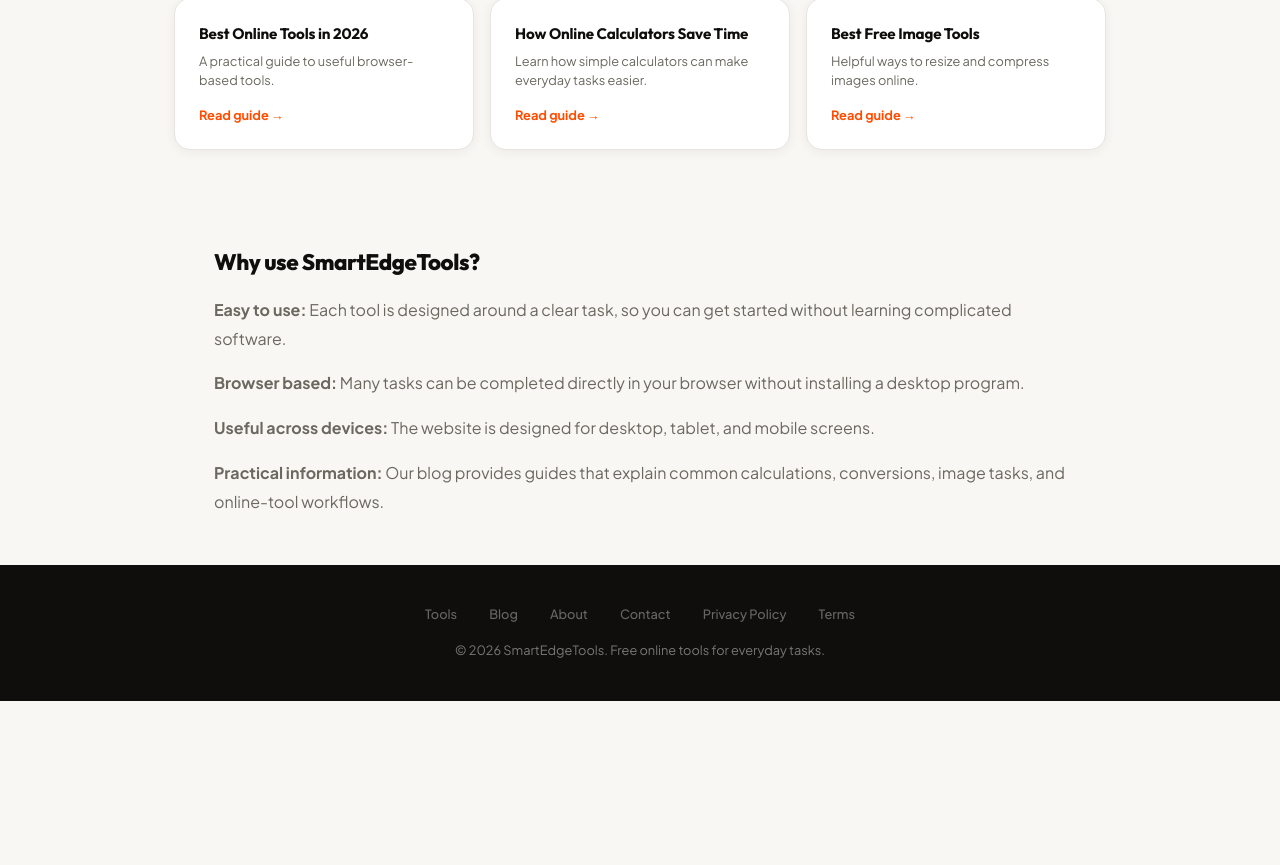
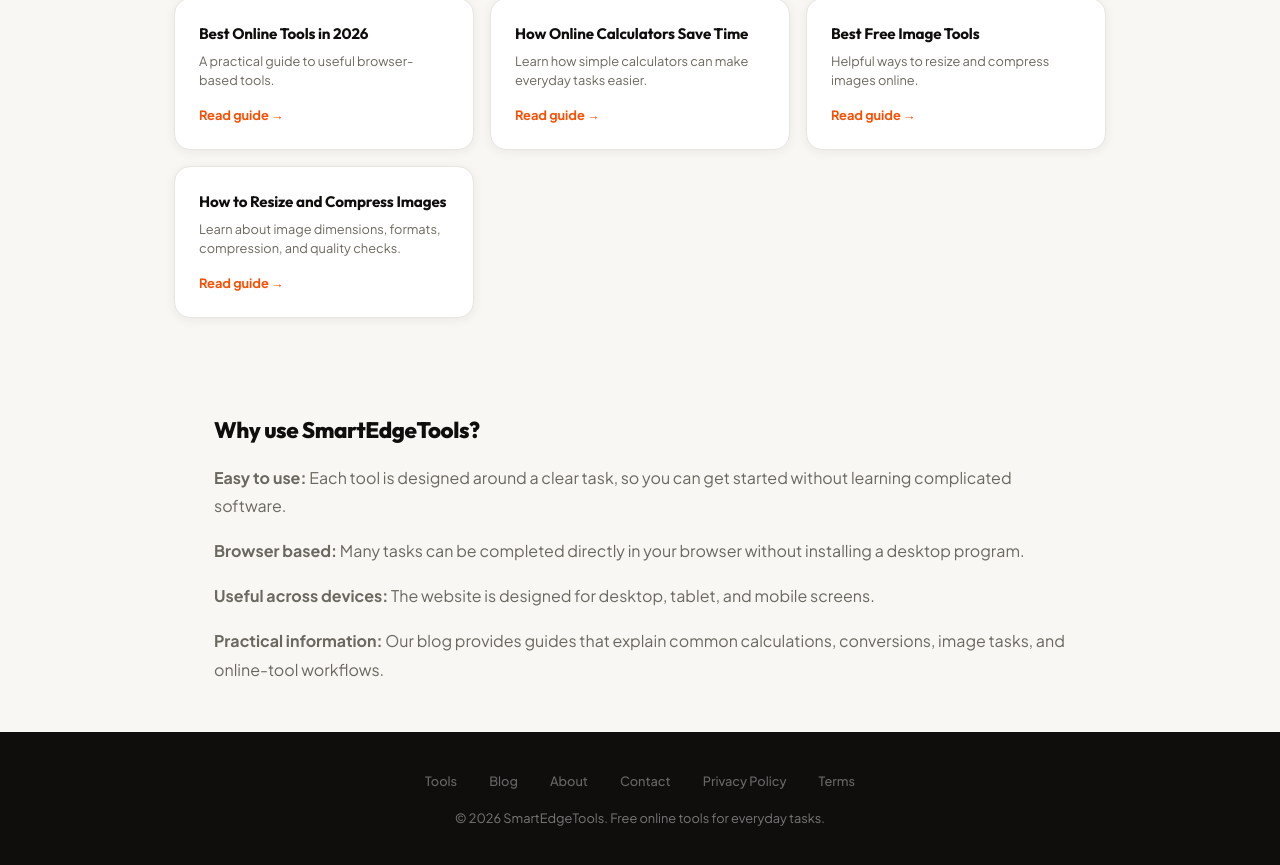
Before and after one commit to athersaud-smart-tools/smart-tools, a Next.js app: page / in a window 1280 px wide. Shown: the part 2320-3185 px from the top of the page. Before the commit the page ends 3021 px from the top, so only its background shows below. Built offline with nearby package versions, Linux system fonts and the light colour scheme.

Commit message:
feature new practical image guide on homepage

```diff
--- a/app/page.tsx
+++ b/app/page.tsx
@@ -30,6 +30,7 @@
   { href: "/blog/best-online-tools-2026", title: "Best Online Tools in 2026", desc: "A practical guide to useful browser-based tools." },
   { href: "/blog/how-online-calculators-save-time", title: "How Online Calculators Save Time", desc: "Learn how simple calculators can make everyday tasks easier." },
   { href: "/blog/best-free-image-tools", title: "Best Free Image Tools", desc: "Helpful ways to resize and compress images online." },
+  { href: "/blog/resize-compress-images-for-websites", title: "How to Resize and Compress Images", desc: "Learn about image dimensions, formats, compression, and quality checks." },
 ];
 
 export default function Home() {
```
